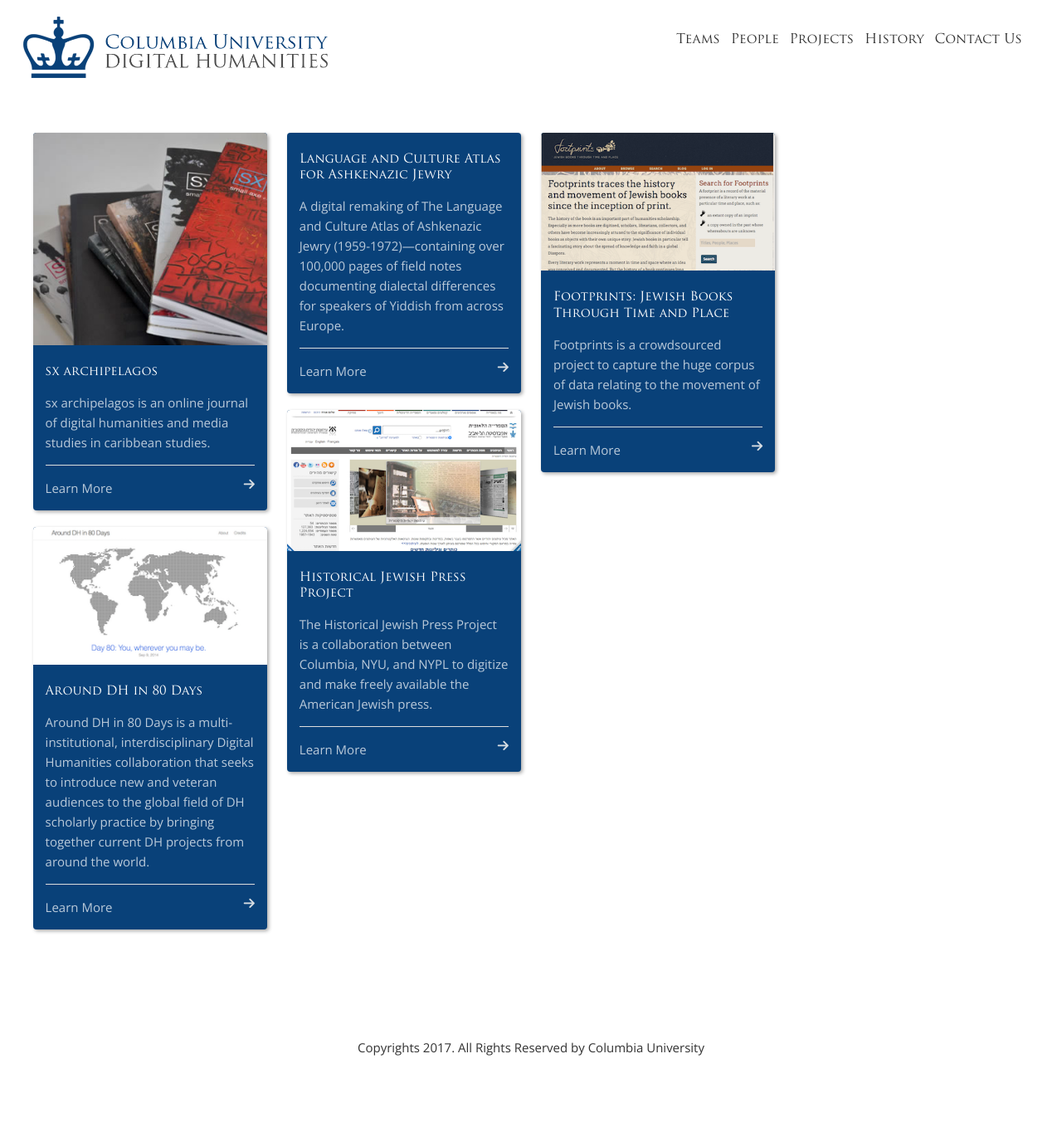
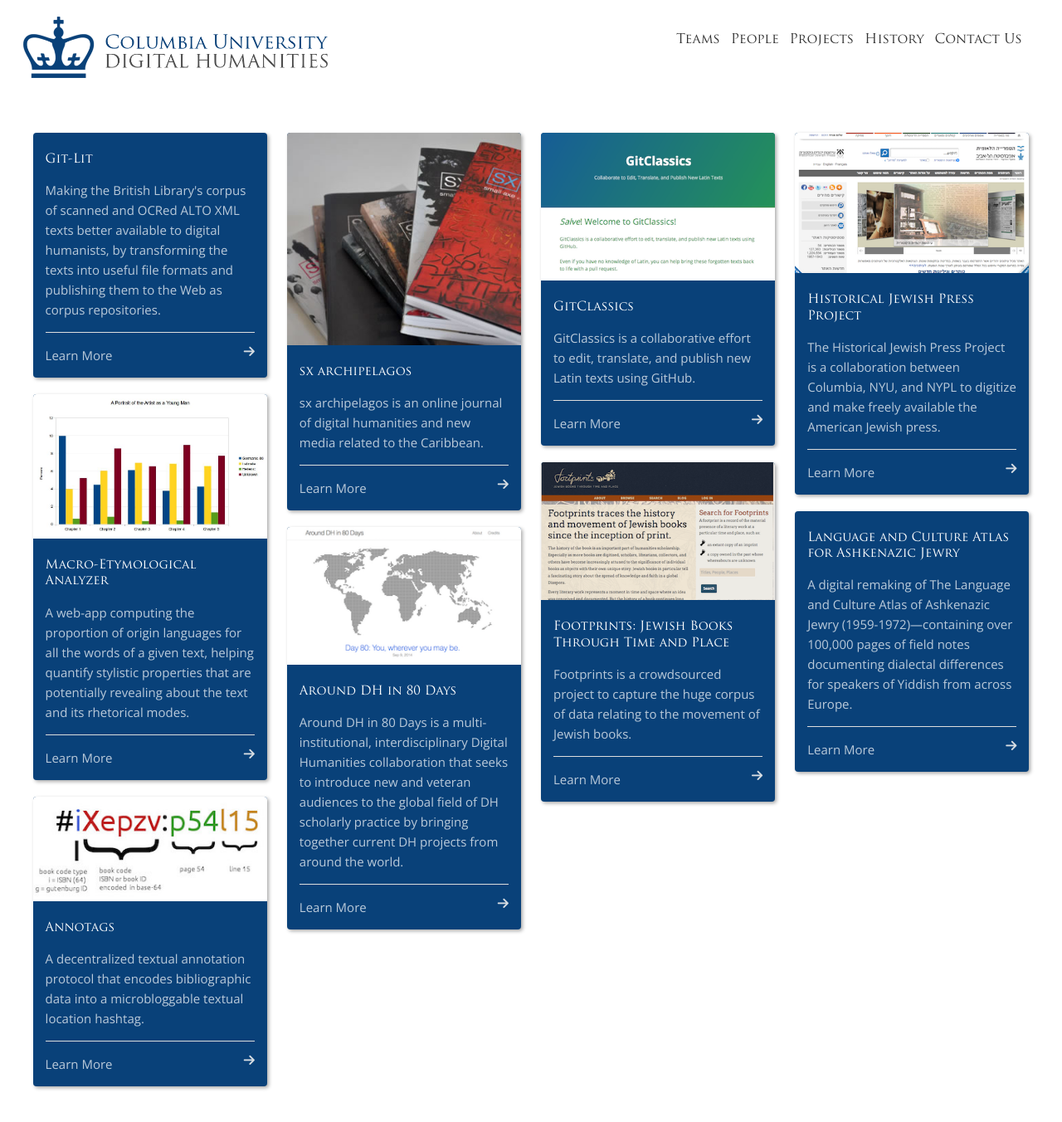
Before and after one commit to cul/dlst-dh, a Jekyll site: the page built from _projects/index.html, in a window 1280 px wide and 1400 px high. Shown: the top 1352 px of the window at 83% size. Built offline with Jekyll 4.4.1, drawn with Linux system fonts in a browser that asks for light colours; nearby versions of some CDN libraries.

Commit message:
added a few more entries

```diff
--- /dev/null
+++ b/_projects/annotags.md
@@ -0,0 +1,14 @@
+---
+layout: project
+title: Annotags
+description: A decentralized textual annotation protocol that encodes bibliographic data into a microbloggable textual location hashtag.
+link: "http://jonreeve.com/projects/annotags/about.html"
+img: annotag.jpeg
+author: Alex Gil
+people:
+- Jonathan Reeve
+teams:
+- Group for Experimental Methods in the Humanities
+---
+
+<a href="http://jonreeve.com/projects/annotags/about.html" target="_blank">Annotags</a> is a decentralized textual annotation protocol that encodes bibliographic data into a microbloggable textual location hashtag. Related open-source software projects include a <a href="http://jonreeve.com/projects/annotags" target="_blank">web app</a> that transforms ISBNs and other identifiers into hashtags, and a <a href="http://jonreeve.com/2015/04/a-bookmarklet-for-creating-annotags" target="_blank">bookmarklet</a> that produces hashtags from ebooks and WorldCat entries. A mobile app is in development. Using Annotags, scholars may have discussions in the virtual margins of a text, and literature students may tweet their responses to assigned readings.
--- /dev/null
+++ b/_projects/git-lit.md
@@ -0,0 +1,13 @@
+---
+layout: project
+title: "Git-Lit"
+description: Making the British Library's corpus of scanned and OCRed ALTO XML texts better available to digital humanists, by transforming the texts into useful file formats and publishing them to the Web as corpus repositories.
+link: "https://github.com/JonathanReeve/git-lit"
+author: Alex Gil
+people:
+- Jonathan Reeve
+teams:
+- Group for Experimental Methods in the Humanities
+---
+
+<a href="https://github.com/JonathanReeve/git-lit">Git-Lit</a> aims to make the British Library's corpus of scanned and OCRed ALTO XML texts better available to digital humanists, by transforming the texts into useful file formats and publishing them to the Web as corpus repositories. This is intended to have a threefold effect. First, it will make public the heretofore obscure textual holdings of the British Library (with their permission, of course). Second, it will transform their verbose XML data into archival TEI XML and plain text formats that are easier to read and computationally analyze. Third, it will make this data available to text analysts, editors, and other interested parties by creating version-controlled git repositories for each text and programmatically posting them to GitHub. This will allow for crowdsourced proofreading and collaborative improvement of the texts, as well as archival storage of every subsequent revision of the text.
--- /dev/null
+++ b/_projects/gitclassics.md
@@ -0,0 +1,14 @@
+---
+layout: project
+title: GitClassics
+description: "GitClassics is a collaborative effort to edit, translate, and publish new Latin texts using GitHub."
+img: gitclassics.png
+link: "http://gitclassics.github.io/"
+author: Alex Gil
+people:
+- Charles McNamara
+---
+
+On account of projects like Google Books and the Internet Archive, there are literally tens of thousands of new Latin texts available on the Internet. Many well-known texts from antiquity are available at The Perseus Project, and even some medieval and early modern texts are available at The Latin Library, but there is still an enormous amount of Latin literature that is available only as scanned images, not as plaintext. To get an idea of the amount of material out there, take a look at the collection of Latin language texts available at HathiTrust.
+
+GitClassics aims to make some of these obscure Latin texts more readily available by editing, translating, and publishing them on GitHub.
--- /dev/null
+++ b/_projects/macroetymological.md
@@ -0,0 +1,14 @@
+---
+layout: project
+title: Macro-Etymological Analyzer
+description: A web-app computing the proportion of origin languages for all the words of a given text, helping quantify stylistic properties that are potentially revealing about the text and its rhetorical modes.
+link: "http://jonreeve.com/dev/etym/etym.php"
+img: macro-etymological.jpeg
+author: Alex Gil
+people:
+- Jonathan Reeve
+teams:
+- Group for Experimental Methods in the Humanities
+---
+
+The English language has continually borrowed from foreign languages—close to 30% of modern English words are loanwords from French, and another 30% are borrowed from Latin. These words are often concentrated in semantic frames associated with their origin languages—legal vocabulary contains a preponderance of words of French origin, and the vocabulary of the natural sciences contains many words of Latin and Greek origin. The etymology of words in a text, therefore, may be suggestive of its context or its level of discourse. Should a writer choose the Latinate term “masticate” over the Anglo-Saxon term “chew,” for instance, one might assume a scientific context or a high level of discursive formality. By computing the proportion of origin languages for all the words of a given text, we may quantify stylistic properties that are potentially revealing about the text and its rhetorical modes. <a href="http://jonreeve.com/dev/etym/etym.php">The Macro-Etymological Analyzer</a> is a web-app written by Jonathan Reeve that serves this purpose. The program will run a frequency analysis on your text, look up each word using the Etymological Wordnet, then tally the words according to origin language family.
--- a/_projects/sxarchipelagos.md
+++ b/_projects/sxarchipelagos.md
@@ -1,7 +1,7 @@
 ---
 layout: project
 title: sx archipelagos
-description: sx archipelagos is an online journal of digital humanities and media studies in caribbean studies.
+description: sx archipelagos is an online journal of digital humanities and new media related to the Caribbean.
 link: "http://smallaxe.net/sxarchipelagos/"
 img: sxarchipelagos.jpeg
 author: Alex Gil
```
Also changed, not shown: _people/alexgil.md (+1 -1 lines), _people/cmcnamara.md (added, +11 -0 lines), _people/jreeve.md (added, +15 -0 lines), _projects/ashkenazic-atlas.md (+3 -1 lines), _teams/xpmethod.md (+8 -0 lines), images/annotag.jpeg (added), images/cmcnamara.jpeg (added), images/gitclassics.png (added), images/jreeve.jpeg (added), images/macro-etymological.jpeg (added), 1 other file.
